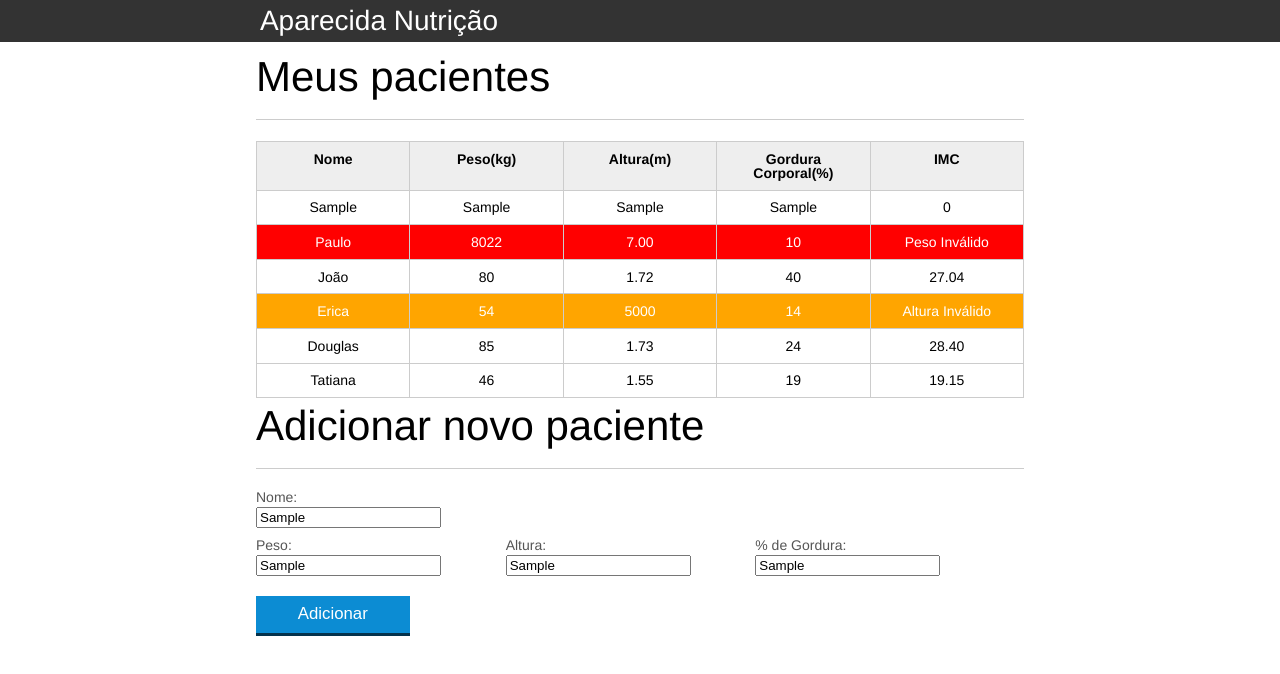
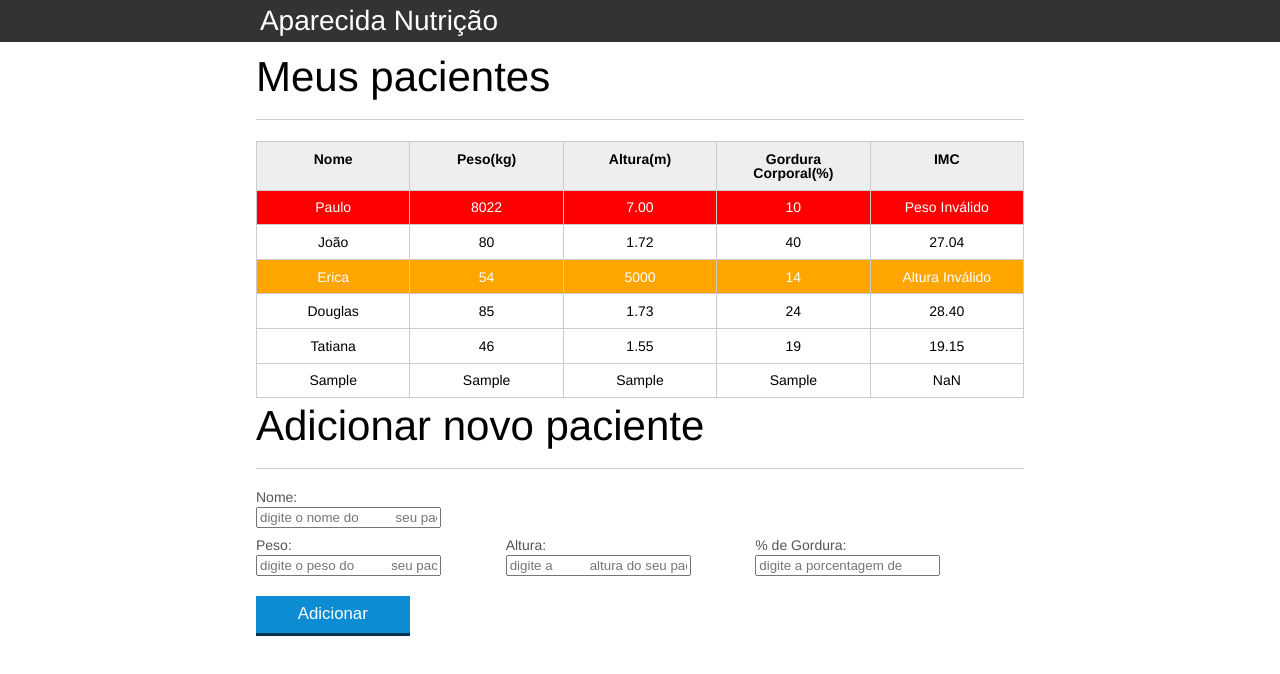
Before and after one commit to jairsantana7/curso, a plain HTML site: page AluraJS/index.html in a window 1280 px wide. Both pictures are taken after typing "Sample", "Sample", "Sample", "Sample" into the empty fields and a click on the button "Adicionar". Drawn offline with Linux system fonts and the light colour scheme.

Commit message:
form com mais funcoes

```diff
--- a/AluraJS/index.html
+++ b/AluraJS/index.html
@@ -72,7 +72,7 @@
     <!-- Form -->
     <section class="container">
       <h2 id="titulo-form">Adicionar novo paciente</h2>
-      <form>
+      <form id="form-paciente">
         <div class="">
           <label for="nome">Nome:</label>
           <input
@@ -127,5 +127,6 @@
     </section>
 
     <script src="./js/app.js"></script>
+    <script src="./js/calc-imc.js"></script>
   </body>
 </html>
--- a/AluraJS/js/app.js
+++ b/AluraJS/js/app.js
@@ -1,88 +1,54 @@
-let tbpacientes = document.querySelectorAll(".paciente");
-let titulo = document.querySelector(".titulo");
+//titulo.addEventListener("click", mostrarMsg);
 let pessoa;
-let imc = 0;
-//titulo.addEventListener("click", mostrarMsg);
+let buttonAdicionaPaciente = document.querySelector("#adicionar-paciente");
+let form = document.querySelector("form");
 
-let buttonAdicionaPaciente = document.querySelector("#adicionar-paciente");
+//CADASTRO
+buttonAdicionaPaciente.addEventListener("click", function (event) {
+  event.preventDefault();
+  let pessoa = getFormulario(form);
+  const pacienteTR = montaTabela(pessoa);
 
-// capturar dados
-/*
-<tr class="paciente">
-  <td class="info-nome">Erica</td>
-  <td class="info-peso">54</td>
-  <td class="info-altura">5000</td>
-  <td class="info-gordura">14</td>
-  <td class="info-imc">0</td>
-</tr>;
-*/
+  //adicionar na table
+  let tabela = document.querySelector("#tabela-pacientes");
+  tabela.appendChild(pacienteTR);
+  console.log(pacienteTR);
 
-function cadastrarDados(name, peso, altura, gordura) {
-  this.name = name;
-  this.peso = peso;
-  this.altura = altura;
-  this.gordura = gordura;
+  form.reset();
+});
+
+//cria linhas
+
+function montaTabela(pessoa) {
+  let pacienteTd = document.createElement("tr");
+  pacienteTd.classList.add("paciente");
+
+  pacienteTd.appendChild(montaTD(pessoa.nome, "info-nome"));
+  pacienteTd.appendChild(montaTD(pessoa.peso, "info-peso"));
+  pacienteTd.appendChild(montaTD(pessoa.altura, "info-altura"));
+  pacienteTd.appendChild(montaTD(pessoa.gordura, "info-gordura"));
+  pacienteTd.appendChild(montaTD(pessoa.imc, "info-imc"));
+
+  return pacienteTd;
 }
 
-console.log(buttonAdicionaPaciente);
-
-//console.log(tbpacientes);
-
-for (let i = 0; i < tbpacientes.length; i++) {
-  let paciente = tbpacientes[i];
-
-  let pesoValido = true;
-  let alturaValido = true;
-
-  let tdPeso = paciente.querySelector(".info-peso");
-  let peso = tdPeso.textContent;
-  let tdAltura = paciente.querySelector(".info-altura");
-  let altura = tdAltura.textContent;
-
-  if (peso >= 1000 || peso <= 0) {
-    let ivalidImc = paciente.querySelector(".info-imc");
-    ivalidImc.textContent = "Peso Inválido";
-    paciente.style.backgroundColor = "red";
-    paciente.classList.add("ivalid");
-    pesoValido = false;
-  }
-  if (altura >= 2000 || altura <= 0) {
-    let ivalidImc = paciente.querySelector(".info-imc");
-    ivalidImc.textContent = "Altura Inválido";
-    paciente.style.backgroundColor = "orange";
-    paciente.classList.add("ivalid");
-    alturaValido = false;
-  }
-
-  if (pesoValido && alturaValido) {
-    let imc = peso / (altura * altura);
-    let imcPaciente = paciente.querySelector(".info-imc");
-    imcPaciente.innerHTML = imc.toFixed(2);
-  }
+//captura dados
+function getFormulario(form) {
+  const pessoa = {
+    nome: form.nome.value,
+    peso: form.peso.value,
+    altura: form.altura.value,
+    gordura: form.gordura.value,
+    imc: calImc(form.peso.value, form.altura.value)
+  };
+  return pessoa;
 }
 
-console.log(imc);
-buttonAdicionaPaciente.addEventListener("click", function () {
-  this.defaultPrevented;
+function montaTD(dado, classe) {
+  let td = document.createElement("td");
+  td.textContent = dado;
+  td.classList.add(classe);
+  return td;
+}
 
-  const name = document.querySelector("#nome").value;
-  const peso = document.querySelector("#peso").value;
-  const altura = document.querySelector("#altura").value;
-  const gordura = document.querySelector("#gordura").value;
-  pessoa = new cadastrarDados(name, peso, altura, gordura);
-  //let novaLinha = document.createElement("tr");
-
-  let novaLinha = document.createElement("tr");
-  novaLinha.classList.add("paciente");
-  novaLinha.innerHTML = `
-  <td class="info-nome">${name}</td>
-  <td class="info-peso">${peso}</td>
-  <td class="info-altura">${altura}</td>
-  <td class="info-gordura">${gordura}</td>
-  <td class="info-imc">0</td>`;
-  let tota = document.querySelector("#tabela-pacientes");
-  tota.insertAdjacentHTML("afterbegin", novaLinha.innerHTML);
-  //console.log(tota);
-  console.log(novaLinha);
-  console.log(pessoa);
-});
+//console.log(getFormulario(form));
--- /dev/null
+++ b/AluraJS/js/calc-imc.js
@@ -0,0 +1,42 @@
+let tbpacientes = document.querySelectorAll(".paciente");
+
+for (let i = 0; i < tbpacientes.length; i++) {
+  let paciente = tbpacientes[i];
+
+  let pesoValido = true;
+  let alturaValido = true;
+
+  let tdPeso = paciente.querySelector(".info-peso");
+  let peso = tdPeso.textContent;
+  let tdAltura = paciente.querySelector(".info-altura");
+  let altura = tdAltura.textContent;
+
+  if (peso >= 1000 || peso <= 0) {
+    let ivalidImc = paciente.querySelector(".info-imc");
+    ivalidImc.textContent = "Peso Inválido";
+    paciente.style.backgroundColor = "red";
+    paciente.classList.add("ivalid");
+    pesoValido = false;
+  }
+  if (altura >= 2000 || altura <= 0) {
+    let ivalidImc = paciente.querySelector(".info-imc");
+    ivalidImc.textContent = "Altura Inválido";
+    paciente.style.backgroundColor = "orange";
+    paciente.classList.add("ivalid");
+    alturaValido = false;
+  }
+
+  if (pesoValido && alturaValido) {
+    let imc = calImc(peso, altura);
+    let imcPaciente = paciente.querySelector(".info-imc");
+    imcPaciente.innerHTML = imc;
+  }
+}
+
+function calImc(peso, altura) {
+  let imc = 0;
+  imc = peso / (altura * altura);
+  return imc.toFixed(2);
+}
+
+console.log(calImc(80, 1.72));
```
Also changed, not shown: AluraJS/js/test.js (added, +8 -0 lines).
